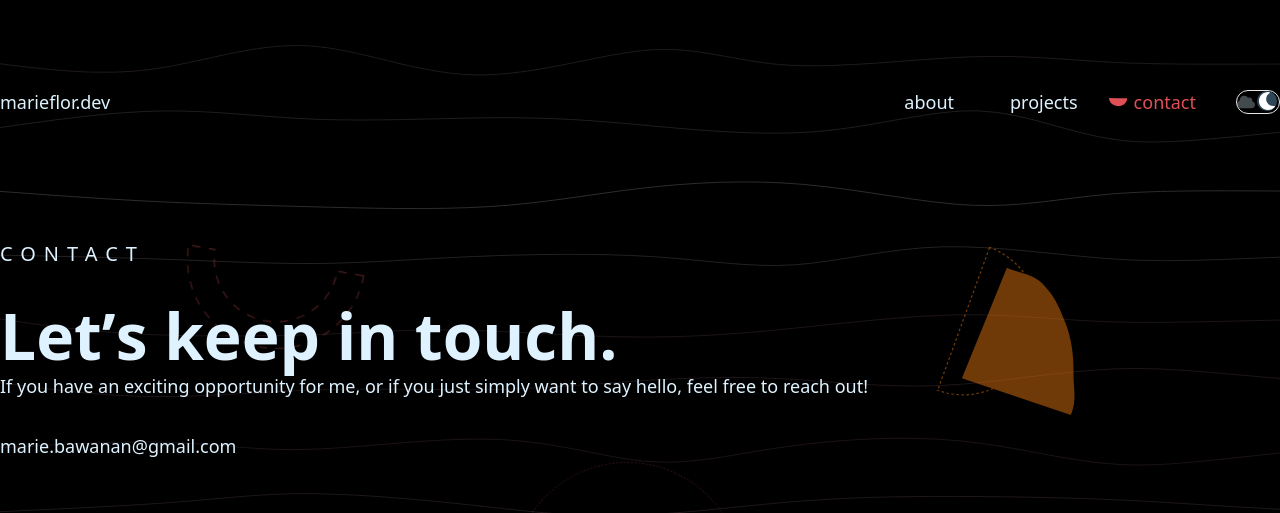
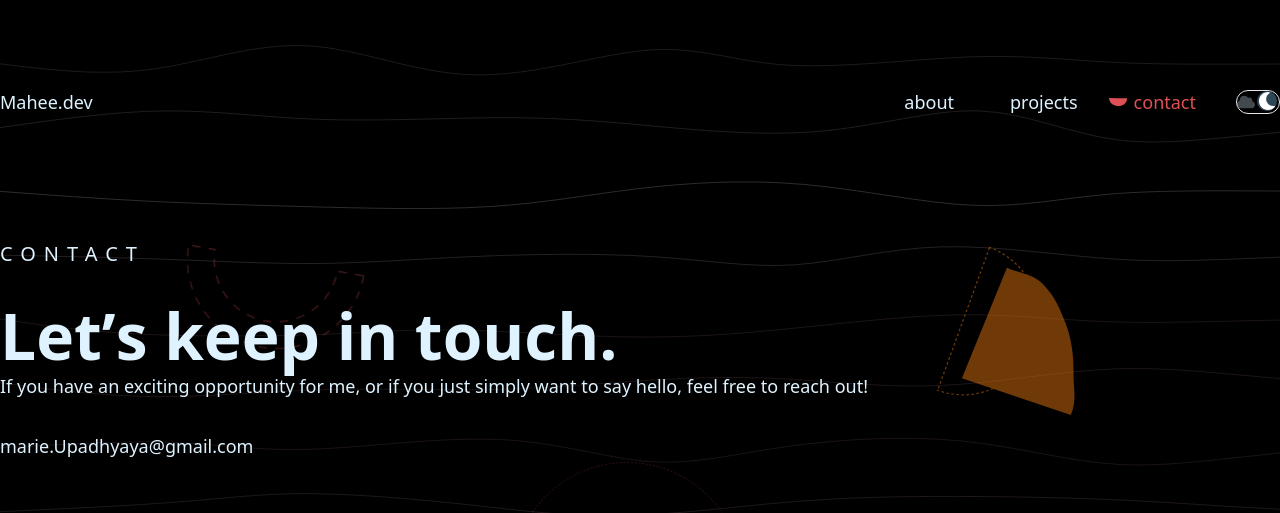
Before and after one commit to MaheeExec/MaheeExec.github.io, a Next.js app: page /contact in a window 1280 px wide. Shown: the top 513 px of the page. Built offline with nearby package versions, Linux system fonts and the light colour scheme; no server answers; a web font is replaced by a local one.

Commit message:
Adding Mahee Name

```diff
--- a/components/Contact.tsx
+++ b/components/Contact.tsx
@@ -28,9 +28,9 @@ export default function Contact() {
           </p>
         </div>
 
-        <Clipboard text="marie.bawanan@gmail.com">
+        <Clipboard text="marie.Upadhyaya@gmail.com">
           <Heading dark size="xs">
-            marie.bawanan@gmail.com
+            marie.Upadhyaya@gmail.com
           </Heading>
         </Clipboard>
 
--- a/components/Header/SiteTitle.tsx
+++ b/components/Header/SiteTitle.tsx
@@ -12,7 +12,7 @@ export default function SiteTitle({ isHome }: { isHome: boolean }) {
       })}
     >
       <span className="w-[105px] md:w-[120px] md:group-hover:hidden">
-        marieflor.dev
+        Mahee.dev
       </span>
 
       <div className="hidden w-[140px] space-x-4 text-white md:group-hover:flex">
--- a/components/Hero.tsx
+++ b/components/Hero.tsx
@@ -13,8 +13,8 @@ export default function Home() {
         </SubHeading>
 
         <Heading dark className="text-center font-extrabold">
-          <SplitText text="Marieflor" />
-          <SplitText text="Bawanan" />
+          <SplitText text="Mahee" />
+          <SplitText text="Upadhyaya" />
         </Heading>
 
         <p className="text-center md:whitespace-pre-line">
--- a/package.json
+++ b/package.json
@@ -1,5 +1,5 @@
 {
-  "name": "marieflor.dev",
+  "name": "Mahee.dev",
   "version": "0.1.0",
   "private": true,
   "scripts": {
--- a/pages/_app.tsx
+++ b/pages/_app.tsx
@@ -10,12 +10,12 @@ export default function App({ Component, pageProps }: AppProps) {
   return (
     <>
       <Head>
-        <title>Bawanan — Frontend</title>
+        <title>Upadhyaya — Frontend</title>
         <link rel="icon" href="/favicon.ico" />
-        <meta name="author" content="Marieflor Bawanan"></meta>
+        <meta name="author" content="Mahee Upadhyaya"></meta>
         <meta
           name="description"
-          content="Marieflor Bawanan is a frontend developer who loves to work on the web."
+          content="Mahee Upadhyaya is a frontend developer who loves to work on the web."
         ></meta>
         <meta name="theme-color" content="#794856"></meta>
       </Head>
```
Also changed, not shown: 1 other file (tests, documents, lock files or other folders).
